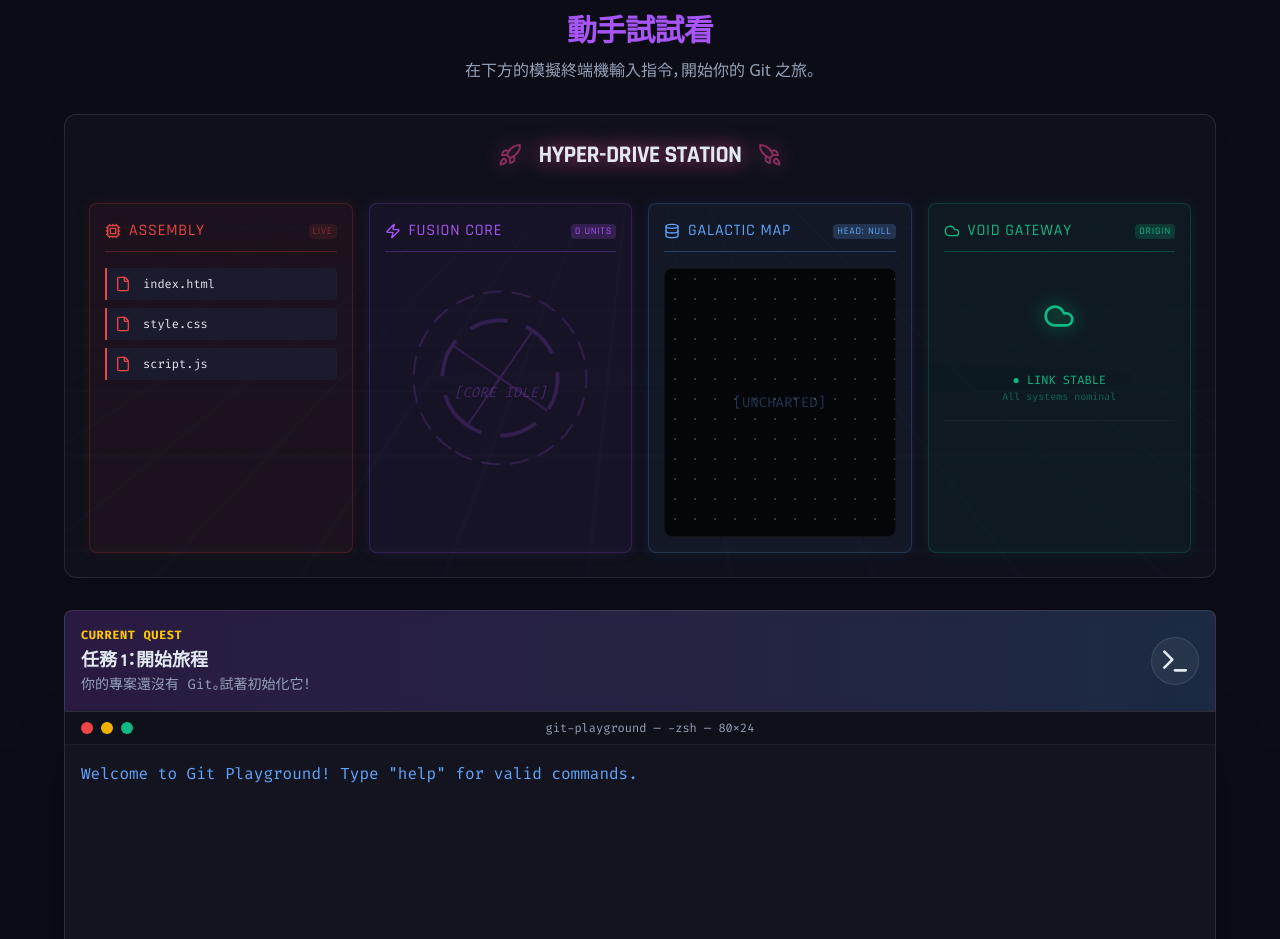
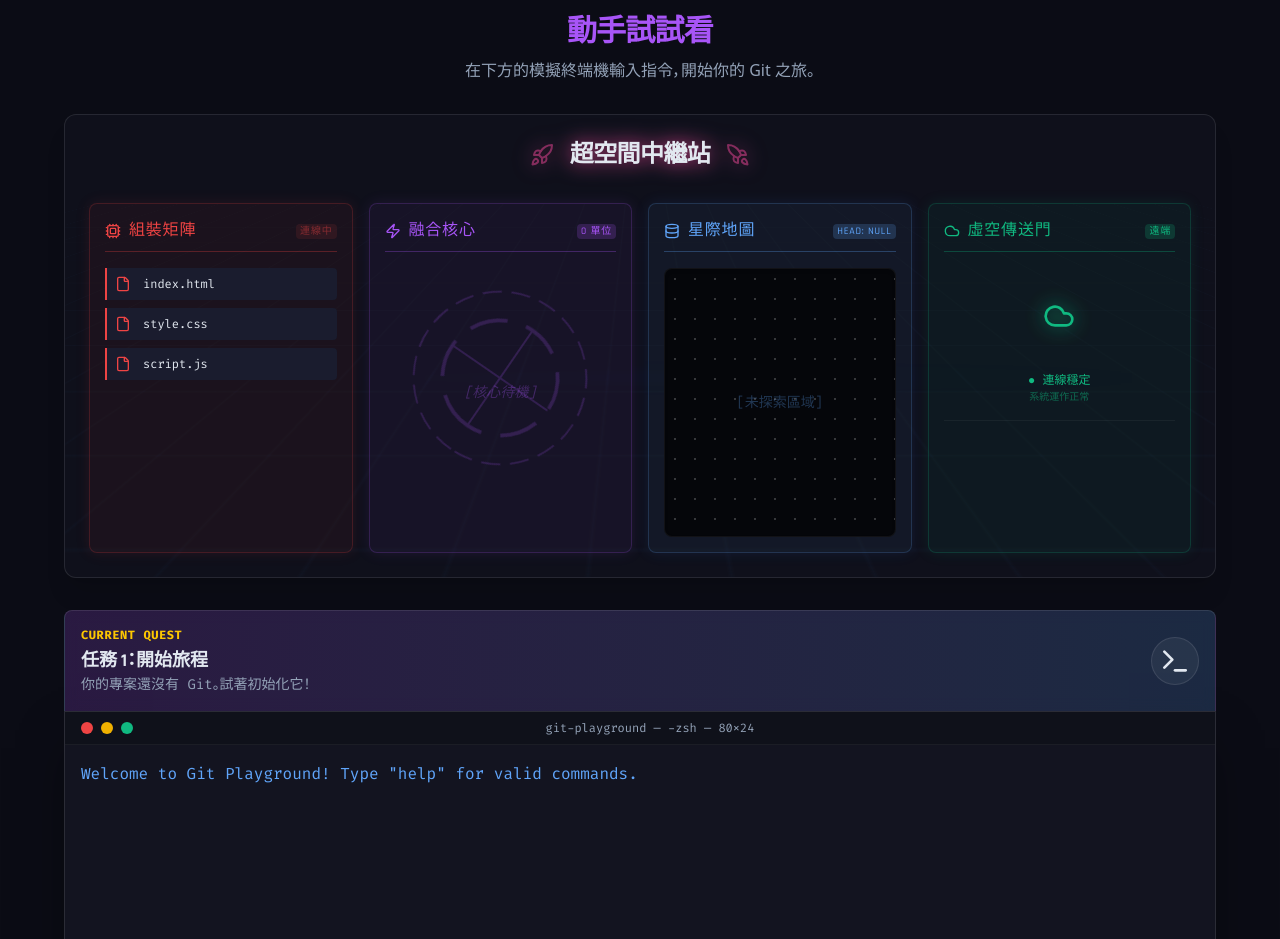
Before and after one commit to iamlouxu/git-playground, a React (Vite) app: page / in a window 1280 px wide. Shown: the part 5340-6279 px from the top of the page. Built offline with nearby package versions, Linux system fonts and the light colour scheme.

Commit message:
feat: localize UI text and default commit messages to Chinese

```diff
--- a/src/components/GitVisualizer.tsx
+++ b/src/components/GitVisualizer.tsx
@@ -77,7 +77,7 @@ const GitVisualizer: React.FC<GitVisualizerProps> = ({ gitState }) => {
 
                 <h3 className="text-2xl font-bold text-starlight mb-8 text-center font-display tracking-[0.2em] uppercase flex items-center justify-center gap-4 relative z-10 drop-shadow-[0_0_10px_rgba(236,72,153,0.8)]">
                     <Rocket className="w-6 h-6 text-neon-pink animate-pulse" />
-                    <span>Hyper-Drive Station</span>
+                    <span>超空間中繼站</span>
                     <Rocket className="w-6 h-6 text-neon-pink transform scale-x-[-1] animate-pulse" />
                 </h3>
 
@@ -91,15 +91,15 @@ const GitVisualizer: React.FC<GitVisualizerProps> = ({ gitState }) => {
                         <div className="absolute inset-0 bg-system-red/5 rounded-lg border border-system-red/20 shadow-[0_0_15px_rgba(239,68,68,0.1)] transition-all group-hover:shadow-[0_0_25px_rgba(239,68,68,0.2)]"></div>
                         <div className="relative p-4 h-full flex flex-col">
                             <div className="flex items-center justify-between mb-4 text-system-red font-display tracking-wider border-b border-system-red/30 pb-2">
-                                <span className="flex items-center gap-2"><Cpu className="w-4 h-4" /> ASSEMBLY</span>
-                                <span className="text-[10px] bg-system-red/20 px-1 rounded animate-pulse">LIVE</span>
+                                <span className="flex items-center gap-2"><Cpu className="w-4 h-4" /> 組裝矩陣</span>
+                                <span className="text-[10px] bg-system-red/20 px-1 rounded animate-pulse">連線中</span>
                             </div>
 
                             <div className="flex-1 space-y-2 overflow-y-auto max-h-[250px] scrollbar-hide">
                                 {untracked.length === 0 ? (
                                     <div className="h-full flex flex-col items-center justify-center text-system-red/30 italic font-mono text-sm">
-                                        <div>[NO INPUT DATA]</div>
-                                        <div className="text-[10px] opacity-50 mt-1">Waiting for modifications...</div>
+                                        <div>[無輸入數據]</div>
+                                        <div className="text-[10px] opacity-50 mt-1">等待變更...</div>
                                     </div>
                                 ) : (
                                     untracked.map(f => (
@@ -123,8 +123,8 @@ const GitVisualizer: React.FC<GitVisualizerProps> = ({ gitState }) => {
                         <div className="absolute inset-0 bg-cyber-purple/5 rounded-lg border border-cyber-purple/20 shadow-[0_0_15px_rgba(168,85,247,0.1)] transition-all group-hover:shadow-[0_0_25px_rgba(168,85,247,0.2)]"></div>
                         <div className="relative p-4 h-full flex flex-col items-center">
                             <div className="w-full flex items-center justify-between mb-4 text-cyber-purple font-display tracking-wider border-b border-cyber-purple/30 pb-2">
-                                <span className="flex items-center gap-2"><Zap className="w-4 h-4" /> FUSION CORE</span>
-                                <span className="text-[10px] bg-cyber-purple/20 px-1 rounded">{staged.length} UNITS</span>
+                                <span className="flex items-center gap-2"><Zap className="w-4 h-4" /> 融合核心</span>
+                                <span className="text-[10px] bg-cyber-purple/20 px-1 rounded">{staged.length} 單位</span>
                             </div>
 
                             {/* Rotating Core Animation Background */}
@@ -139,7 +139,7 @@ const GitVisualizer: React.FC<GitVisualizerProps> = ({ gitState }) => {
                             <div className="w-full flex-1 space-y-2 overflow-y-auto max-h-[250px] scrollbar-hide relative z-10">
                                 {staged.length === 0 ? (
                                     <div className="h-full flex flex-col items-center justify-center text-cyber-purple/30 italic font-mono text-sm">
-                                        <div>[CORE IDLE]</div>
+                                        <div>[核心待機]</div>
                                     </div>
                                 ) : (
                                     staged.map(f => (
@@ -162,7 +162,7 @@ const GitVisualizer: React.FC<GitVisualizerProps> = ({ gitState }) => {
                         <div className="absolute inset-0 bg-electric-blue/5 rounded-lg border border-electric-blue/20 shadow-[0_0_15px_rgba(59,130,246,0.1)] transition-all group-hover:shadow-[0_0_25px_rgba(59,130,246,0.2)]"></div>
                         <div className="relative p-4 h-full flex flex-col">
                             <div className="flex items-center justify-between mb-4 text-electric-blue font-display tracking-wider border-b border-electric-blue/30 pb-2">
-                                <span className="flex items-center gap-2"><Database className="w-4 h-4" /> GALACTIC MAP</span>
+                                <span className="flex items-center gap-2"><Database className="w-4 h-4" /> 星際地圖</span>
                                 <span className="text-[10px] bg-electric-blue/20 px-1 rounded">HEAD: {committed.slice(-1)[0]?.id.substring(0, 4) || 'NULL'}</span>
                             </div>
 
@@ -171,21 +171,24 @@ const GitVisualizer: React.FC<GitVisualizerProps> = ({ gitState }) => {
                                 <div className="absolute inset-0 bg-[radial-gradient(white_1px,transparent_1px)] bg-[size:20px_20px] opacity-20"></div>
 
                                 {!gitState.repoInitialized ? (
-                                    <div className="flex items-center justify-center h-full text-electric-blue/30 font-mono text-sm">[UNCHARTED]</div>
+                                    <div className="flex items-center justify-center h-full text-electric-blue/30 font-mono text-sm">[未探索區域]</div>
                                 ) : committed.length === 0 ? (
-                                    <div className="flex items-center justify-center h-full text-electric-blue/30 font-mono text-sm">[NO PLANETS DETECTED]</div>
+                                    <div className="flex items-center justify-center h-full text-electric-blue/30 font-mono text-sm">[未偵測到星球]</div>
                                 ) : (
-                                    <div className="absolute inset-0 overflow-y-auto scrollbar-hide p-4 space-y-3">
-                                        <div className="absolute left-[27px] top-6 bottom-6 w-0.5 bg-gradient-to-b from-electric-blue/50 via-electric-blue/20 to-transparent pointer-events-none"></div>
+                                    <div className="absolute inset-0 overflow-y-auto scrollbar-hide p-4 space-y-3 relative">
+                                        {/* Timeline Line (Centered behind nodes) */}
+                                        <div className="absolute left-[36px] top-6 bottom-4 w-[2px] bg-electric-blue/30 pointer-events-none z-0"></div>
                                         {[...committed].reverse().map((commit, i) => {
                                             const isHead = i === 0;
                                             return (
-                                                <div key={commit.id} className="relative flex items-center gap-3 group/item">
-                                                    {/* Timeline Node */}
-                                                    <div className={`relative z-10 w-3 h-3 rounded-full border-2 shrink-0 transition-all duration-300
-                                                        ${commit.branch === 'main' ? 'border-electric-blue bg-[#0B0C15]' : 'border-neon-pink bg-[#0B0C15]'}
-                                                        ${isHead ? 'w-4 h-4 shadow-[0_0_10px_rgba(59,130,246,0.8)] bg-electric-blue' : 'group-hover/item:scale-125'}
-                                                    `}></div>
+                                                <div key={commit.id} className="relative flex items-center gap-3 group/item z-10">
+                                                    {/* Timeline Node Container - Ensuring centering */}
+                                                    <div className="w-10 flex justify-center shrink-0">
+                                                        <div className={`relative z-10 w-3 h-3 rounded-full border-2 shrink-0 transition-all duration-300
+                                                            ${commit.branch === 'main' ? 'border-electric-blue bg-[#0B0C15]' : 'border-neon-pink bg-[#0B0C15]'}
+                                                            ${isHead ? 'w-4 h-4 shadow-[0_0_10px_rgba(59,130,246,0.8)] bg-electric-blue' : 'group-hover/item:scale-125'}
+                                                        `}></div>
+                                                    </div>
 
                                                     {/* Card */}
                                                     <div
@@ -225,8 +228,8 @@ const GitVisualizer: React.FC<GitVisualizerProps> = ({ gitState }) => {
                         <div className="absolute inset-0 bg-terminal-green/5 rounded-lg border border-terminal-green/20 shadow-[0_0_15px_rgba(16,185,129,0.1)] transition-all group-hover:shadow-[0_0_25px_rgba(16,185,129,0.2)]"></div>
                         <div className="relative p-4 h-full flex flex-col">
                             <div className="flex items-center justify-between mb-4 text-terminal-green font-display tracking-wider border-b border-terminal-green/30 pb-2">
-                                <span className="flex items-center gap-2"><Cloud className="w-4 h-4" /> VOID GATEWAY</span>
-                                <span className="text-[10px] bg-terminal-green/20 px-1 rounded">ORIGIN</span>
+                                <span className="flex items-center gap-2"><Cloud className="w-4 h-4" /> 虛空傳送門</span>
+                                <span className="text-[10px] bg-terminal-green/20 px-1 rounded">遠端</span>
                             </div>
 
                             <div className="flex-1 flex flex-col items-center relative">
@@ -245,13 +248,13 @@ const GitVisualizer: React.FC<GitVisualizerProps> = ({ gitState }) => {
                                 {/* Status Text */}
                                 {committed.length > remote.length ? (
                                     <div className="text-yellow-500 font-mono text-center text-xs animate-pulse font-bold">
-                                        ⚠ SYNC REQUIRED<br />
-                                        <span className="text-[10px] opacity-80">{committed.length - remote.length} pending packet</span>
+                                        ⚠ 需要同步<br />
+                                        <span className="text-[10px] opacity-80">{committed.length - remote.length} 個待傳數據包</span>
                                     </div>
                                 ) : (
                                     <div className="text-terminal-green font-mono text-center text-xs">
-                                        ● LINK STABLE<br />
-                                        <span className="text-[10px] opacity-50">All systems nominal</span>
+                                        ● 連線穩定<br />
+                                        <span className="text-[10px] opacity-50">系統運作正常</span>
                                     </div>
                                 )}
 
--- a/src/hooks/useGitSim.ts
+++ b/src/hooks/useGitSim.ts
@@ -302,7 +302,7 @@ export const useGitSim = () => {
 
                             const mergeCommit: Commit = {
                                 id: Math.random().toString(16).substr(2, 7),
-                                message: "Merge branch 'feature'",
+                                message: "合併分支 'feature'",
                                 branch: 'main',
                                 parentId: nextGitState.commitHistory[nextGitState.commitHistory.length - 1].id,
                                 timestamp: Date.now()
@@ -384,7 +384,7 @@ export const useGitSim = () => {
             if (gitState.remoteCommits.length <= gitState.commitHistory.length) {
                 const newCommit: Commit = {
                     id: Math.random().toString(16).substr(2, 7),
-                    message: "Teammate's update",
+                    message: "隊友更新",
                     branch: 'main',
                     parentId: gitState.remoteCommits[gitState.remoteCommits.length - 1]?.id || null,
                     timestamp: Date.now()
```
